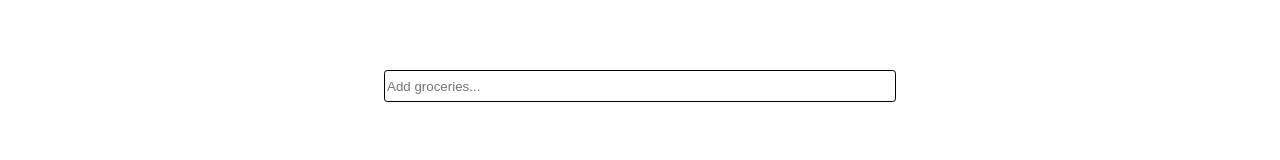
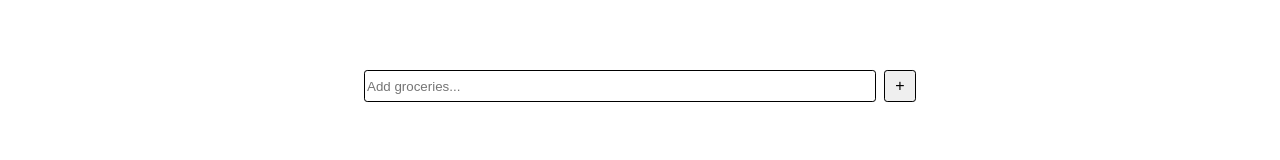
Before and after one commit to Shameer-R/Prep-d, a React (Create React App) app: page / in a window 1280 px wide. Shown: the part 244-404 px from the top of the page. Built offline with nearby package versions, Linux system fonts and the light colour scheme.

Commit message:
Add button to search bar

```diff
--- a/src/App.js
+++ b/src/App.js
@@ -30,6 +30,8 @@ function SearchBar() {
 
     <input placeholder='Add groceries...'></input>
 
+    <button>+</button>
+
     </div>
   )
 }
@@ -38,7 +40,7 @@ function GroceryCard(prop) {
   return (
     <>
     <div className='grocery-card'>
-      <img src={placeholder}></img>
+      <img alt={prop.grocery_name} src={placeholder}></img>
       <p>{prop.grocery_name} {prop.quantity}x</p>
     </div>
     </>
--- a/src/index.css
+++ b/src/index.css
@@ -56,6 +56,7 @@ body {
   align-items: center;
   height: auto;
   flex: 1;
+  gap: .5rem;
 }
 
 .search-container>input {
@@ -63,6 +64,14 @@ body {
   height: 4vh;
   border: 1px solid black;
   border-radius: .2rem;
+}
+
+.search-container>button {
+  height: 4vh;
+  width: 4vh;
+  border-radius: .2rem;
+  font-size: 1rem;
+  border: 1px solid black;
 }
 
 .grocery-container {
```
